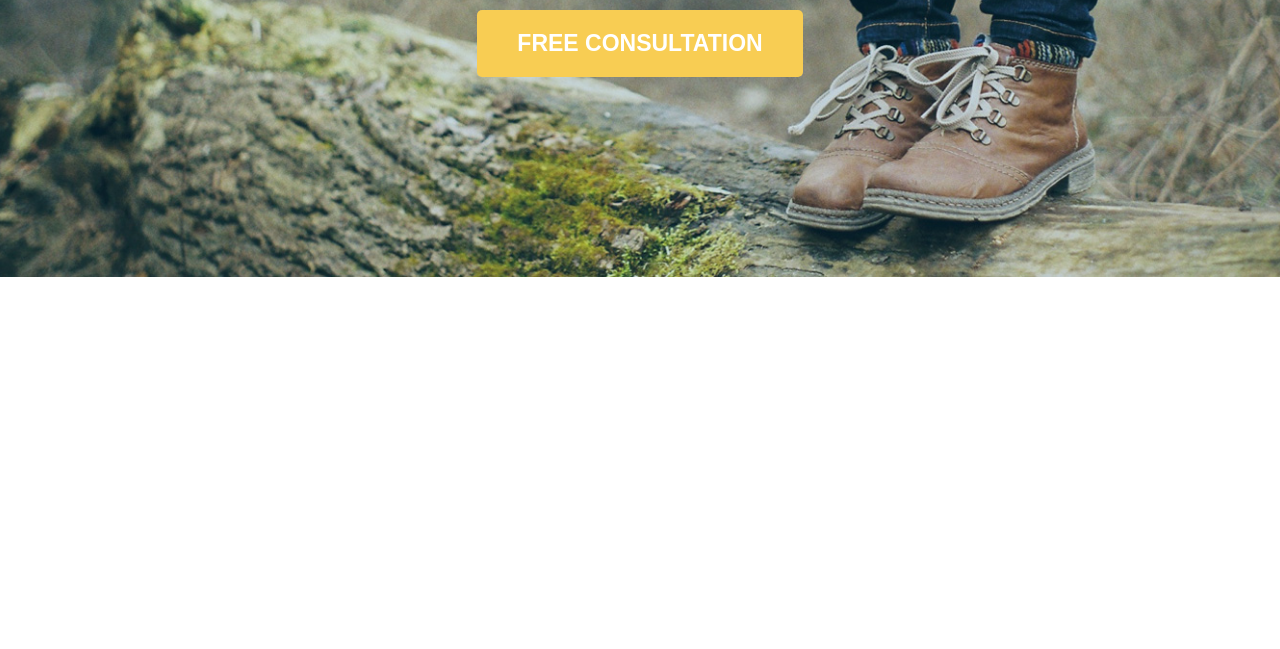
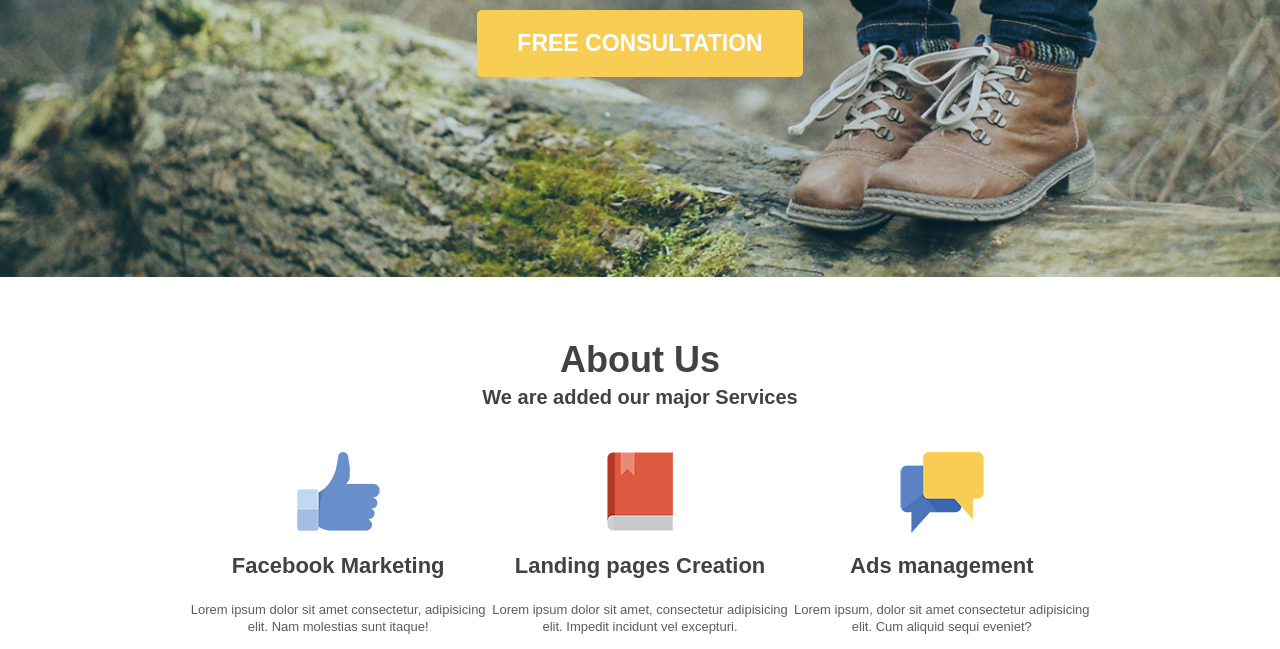
Before and after one commit to AzamatZhamankulov/lab_business, a plain HTML site: page index.html in a window 1280 px wide. Shown: the part 426-1075 px from the top of the page. Before the commit the page ends 800 px from the top, so only its background shows below. Drawn offline with Linux system fonts and the light colour scheme.

Commit message:
added block about

```diff
--- a/css/style.css
+++ b/css/style.css
@@ -101,3 +101,53 @@ body {
   padding: 20px 40px;
   border-radius: 5px;
 }
+
+.about_block {
+  text-align: center;
+}
+
+.about_title {
+  font-size: 36px;
+  color:  #424242;
+  padding: 0;
+  margin: 60px auto 0;
+}
+
+.about_text {
+  font-size: 20px;
+  font-weight: bold;
+  color:  #424242;
+  padding: 0;
+  margin: 0 auto 20px;
+}
+
+.about_miniblock {
+  display: inline-block;
+  max-width: 30%;
+}
+
+.miniblock_title {
+  padding-top: 100px;
+  font-size: 22px;
+  color:  #424242;
+}
+
+.about_miniblock a {
+  text-decoration: none;
+}
+
+.miniblock_descr {
+  font-weight: normal;
+}
+
+.icn_facebook {
+  background: url(../images/ic-hand.png) no-repeat 50% 0;
+}
+
+.icn_landing {
+  background: url(../images/ic-book.png) no-repeat 50% 0;
+}
+
+.icn_ads {
+  background: url(../images/ic-comment.png) no-repeat 50% 0;
+}
--- a/index.html
+++ b/index.html
@@ -34,6 +34,42 @@
     <button type="button" class="main_btn_consultation">Free Consultation</button>
     </div>
   </div>
+  <div class="about_block container">
+    <h3 class="about_title">About Us</h3>
+    <p class="about_text">We are added our major Services</p>
+    <div class="about_miniblocks_wrapper">
+      <div class="about_miniblock">
+        <a href="#">
+          <h3 class="miniblock_title icn_facebook">
+            Facebook Marketing
+          </h3>
+        </a>
+        <p class="miniblock_descr">
+          Lorem ipsum dolor sit amet consectetur, adipisicing elit. Nam molestias sunt itaque!
+        </p>
+      </div>
+      <div class="about_miniblock">
+        <a href="#">
+          <h3 class="miniblock_title icn_landing">
+            Landing pages Creation
+          </h3>
+        </a>
+        <p class="miniblock_descr">
+          Lorem ipsum dolor sit amet, consectetur adipisicing elit. Impedit incidunt vel excepturi.
+        </p>
+      </div>
+      <div class="about_miniblock">
+        <a href="#">
+          <h3 class="miniblock_title icn_ads">
+            Ads management
+          </h3>
+        </a>
+        <p class="miniblock_descr">
+          Lorem ipsum, dolor sit amet consectetur adipisicing elit. Cum aliquid sequi eveniet?
+        </p>
+      </div>
+    </div>
+  </div>
 
 
 </body>
```
